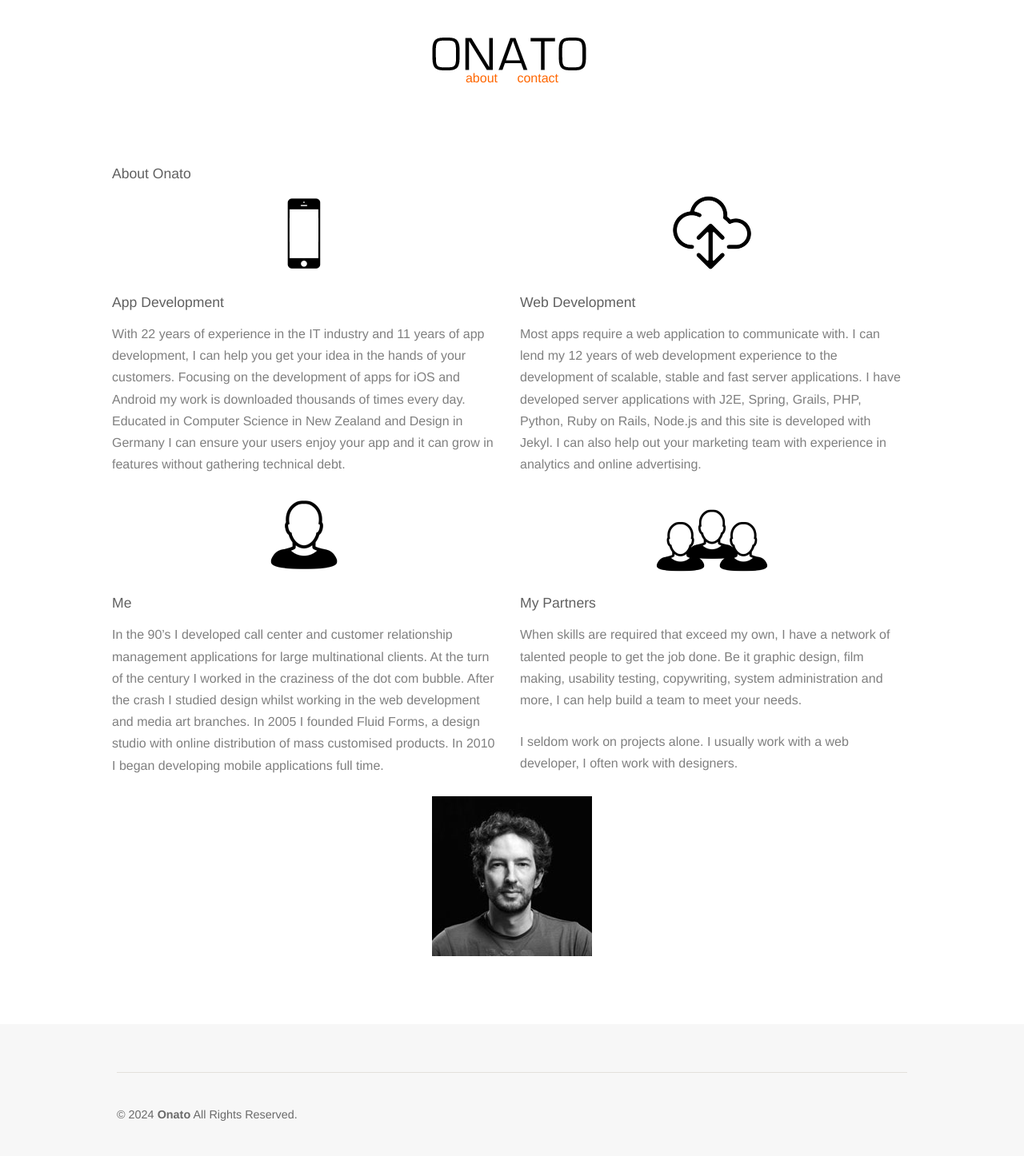
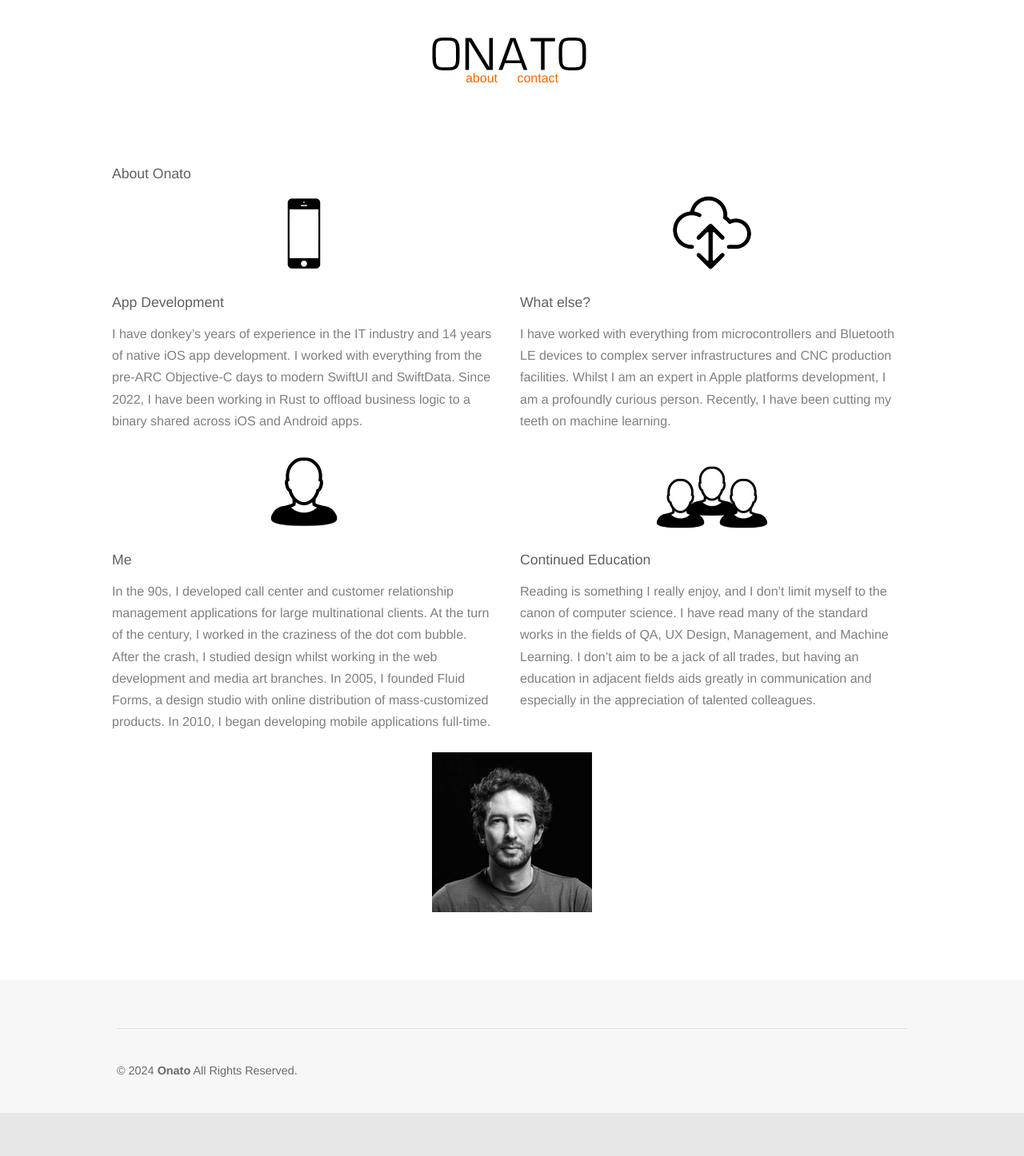
Before and after one commit to onato/onato.github.io, a Jekyll site: the page built from _posts/pages/2014-05-07-about_onato.md, in a window 1280 px wide. Shown: the whole page at 80% size. Built offline with Jekyll 4.4.1, drawn with Linux system fonts in a browser that asks for light colours; nearby versions of some CDN libraries; after the commit the page ends 1392 px from its top, so only the background shows below that.

Commit message:
Update 2014-05-07-about_onato.md

```diff
--- a/_posts/pages/2014-05-07-about_onato.md
+++ b/_posts/pages/2014-05-07-about_onato.md
@@ -9,14 +9,14 @@ overlay-position: left
 ![App Development](/images/icons/phone.png){: .aligncenter}
 
 ## App Development
-With 22 years of experience in the IT industry and 11 years of app development, I can help you get your idea in the hands of your customers. Focusing on the development of apps for iOS and Android my work is downloaded thousands of times every day. Educated in Computer Science in New Zealand and Design in Germany I can ensure your users enjoy your app and it can grow in features without gathering technical debt.
+I have donkey's years of experience in the IT industry and 14 years of native iOS app development. I worked with everything from the pre-ARC Objective-C days to modern SwiftUI and SwiftData. Since 2022, I have been working in Rust to offload business logic to a binary shared across iOS and Android apps.
 </div>
 
 <div class="one_half column last" markdown="1">
 ![Web Development](/images/icons/cloud.png){: .aligncenter}
 
-## Web Development
-Most apps require a web application to communicate with. I can lend my 12 years of web development experience to the development of scalable, stable and fast server applications. I have developed server applications with J2E, Spring, Grails, PHP, Python, Ruby on Rails, Node.js and this site is developed with Jekyl. I can also help out your marketing team with experience in analytics and online advertising.
+## What else?
+I have worked with everything from microcontrollers and Bluetooth LE devices to complex server infrastructures and CNC production facilities. Whilst I am an expert in Apple platforms development, I am a profoundly curious person. Recently, I have been cutting my teeth on machine learning.
 </div>
 
 <div class="clearboth"></div>
@@ -26,17 +26,15 @@ Most apps require a web application to communicate with. I can lend my 12 years
 ![Me](/images/icons/me.png){: .aligncenter}
 
 ## Me
-In the 90's I developed call center and customer relationship management applications for large multinational clients. At the turn of the century I worked in the craziness of the dot com bubble. After the crash I studied design whilst working in the web development and media art branches. In 2005 I founded Fluid Forms, a design studio with online distribution of mass customised products. In 2010 I began developing mobile applications full time.
+In the 90s, I developed call center and customer relationship management applications for large multinational clients. At the turn of the century, I worked in the craziness of the dot com bubble. After the crash, I studied design whilst working in the web development and media art branches. In 2005, I founded Fluid Forms, a design studio with online distribution of mass-customized products. In 2010, I began developing mobile applications full-time.
 </div>
 
 <div class="one_half column last" markdown="1">
 
 ![Partners](/images/icons/team.png){: .aligncenter}
 
-## My Partners
-When skills are required that exceed my own, I have a network of talented people to get the job done. Be it graphic design, film making, usability testing, copywriting, system administration and more, I can help build a team to meet your needs.
-
-I seldom work on projects alone. I usually work with a web developer, I often work with designers.
+## Continued Education
+Reading is something I really enjoy, and I don't limit myself to the canon of computer science. I have read many of the standard works in the fields of QA, UX Design, Management, and Machine Learning. I don't aim to be a jack of all trades, but having an education in adjacent fields aids greatly in communication and especially in the appreciation of talented colleagues.
 </div>
 
 <div class="clearboth"></div>
```
